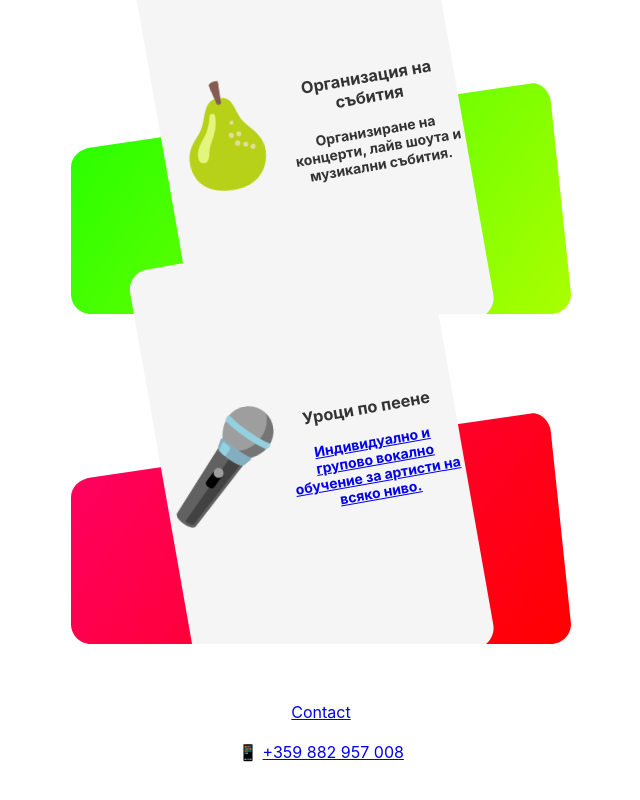
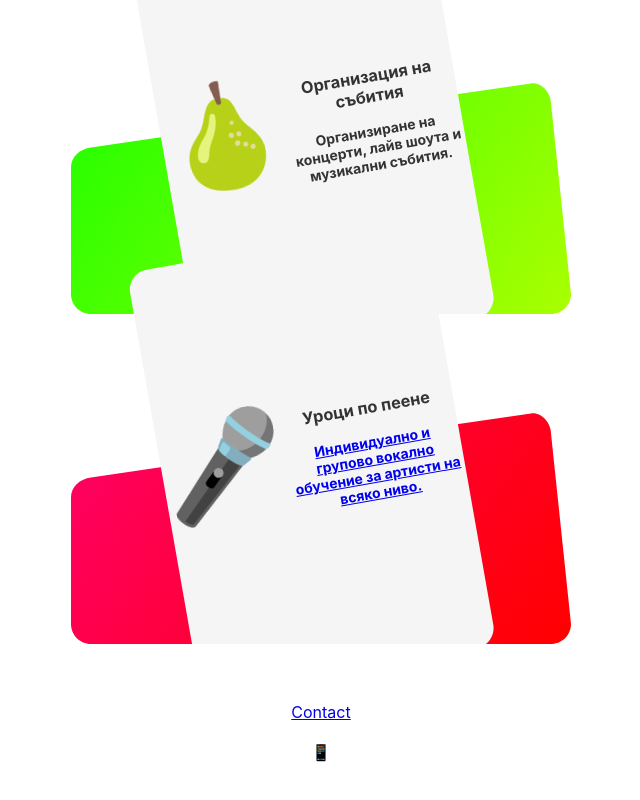
Before and after one commit to martinantoniorecords/my-react-app, a React (Create React App) app: page / in a window 1280 px wide. Shown: the part 2405-3205 px from the top of the page, without its empty margins (319-959 px from the left). Built offline with nearby package versions, Linux system fonts and the light colour scheme.

Commit message:
small update

```diff
--- a/src/App.tsx
+++ b/src/App.tsx
@@ -214,7 +214,7 @@ export default function App() {
 
 
         <div style={{ textAlign: 'center', marginTop: 20, color: '#444' }}>
-          <p>📱 <a href="tel:+359882957008">+359 882 957 008</a></p>
+          <p>📱 <a href="tel:"></a></p>
 
         </div>
 
```
